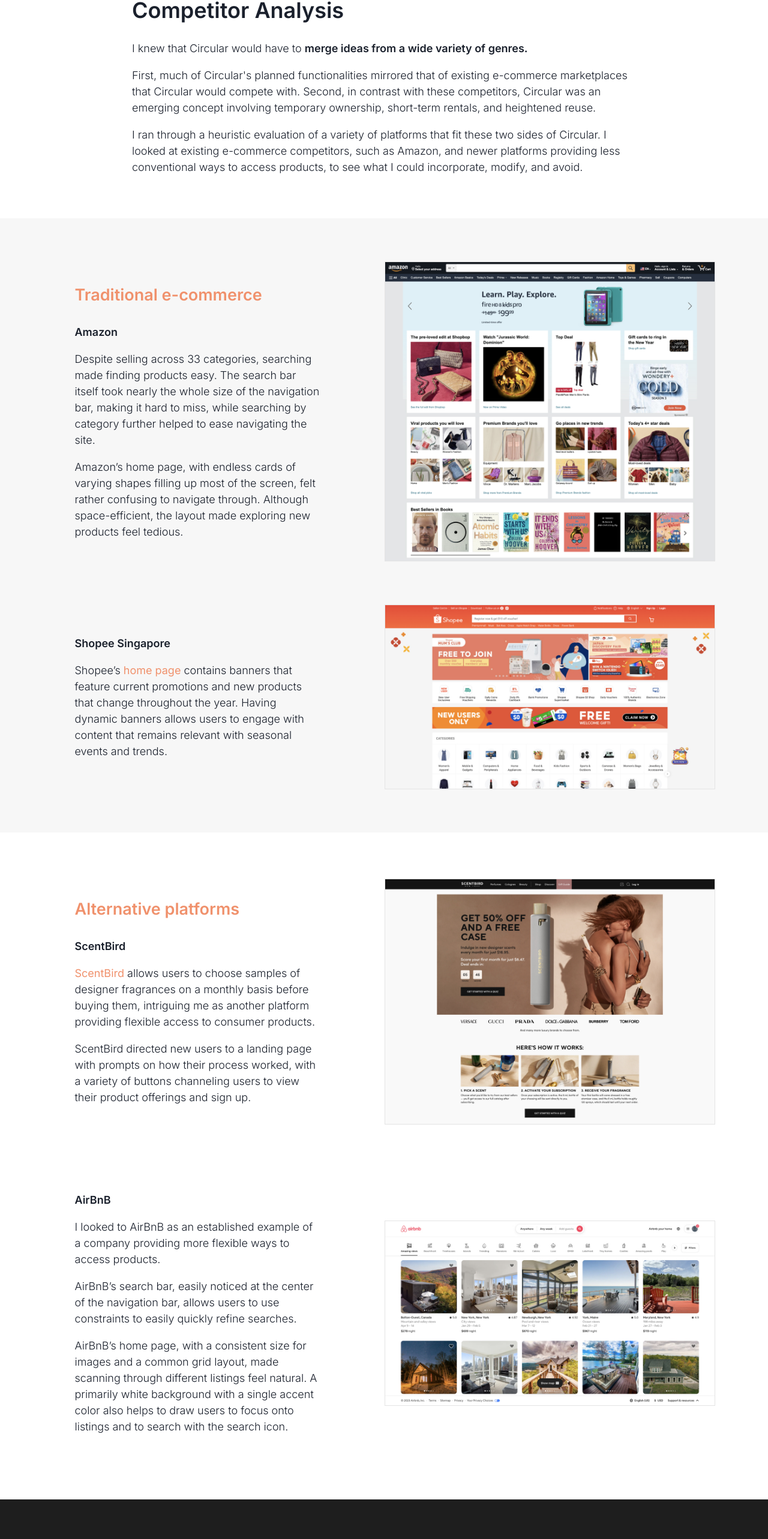
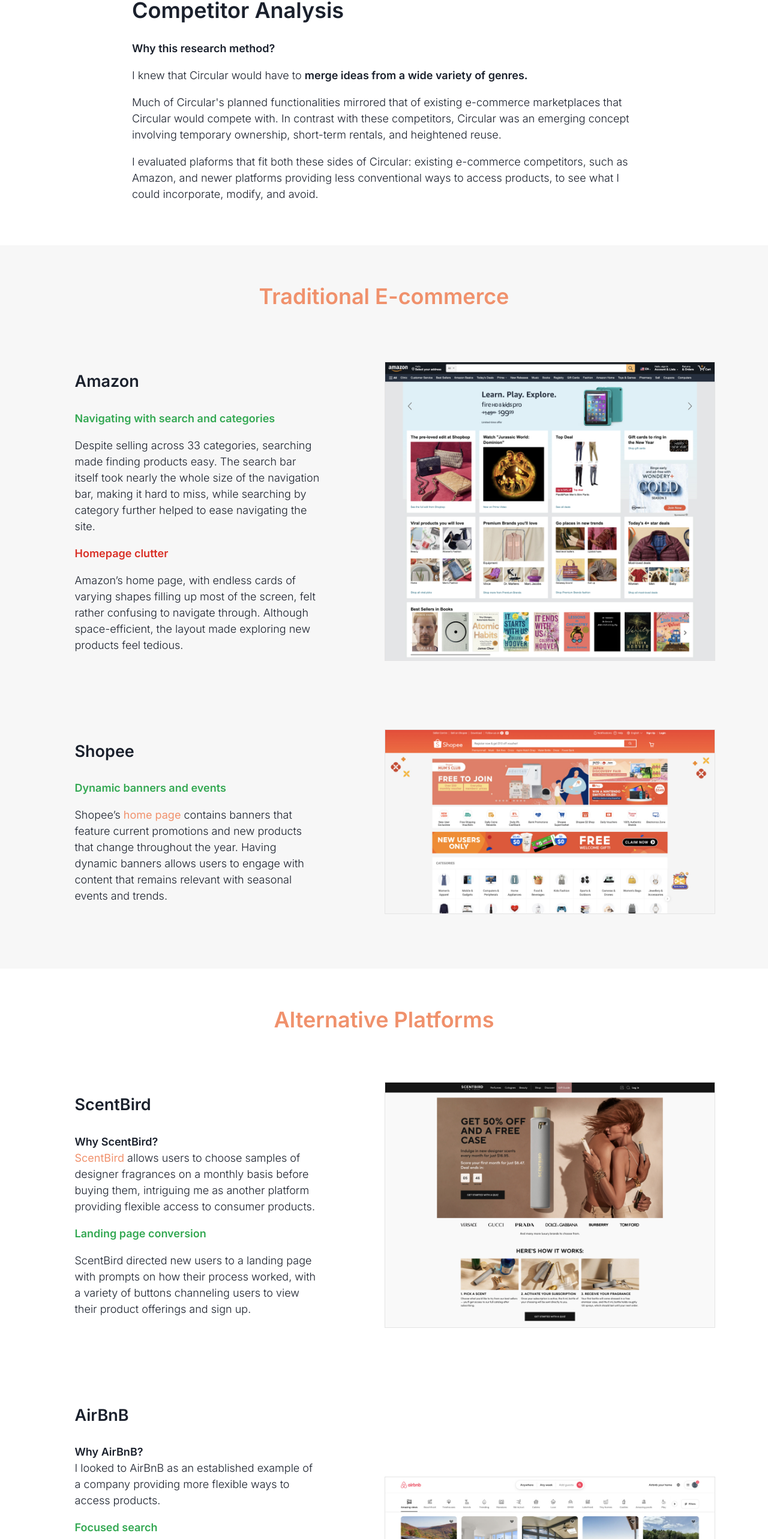
Before and after one commit to shaunlatip/portfolio, a Next.js app: page /circular in a window 1280 px wide. Shown: the part 7511-10077 px from the top of the page at 60% size. Built offline with nearby package versions, Linux system fonts and the light colour scheme.

Commit message:
Big scannability improvements to circular, tweaks to check/exploreri/index

```diff
--- a/pages/circular.tsx
+++ b/pages/circular.tsx
@@ -442,14 +442,15 @@
                             {/* <div className={projectStyles.sectionTitleLarge} style={{paddingBottom: '0'}}>Prototyping</div> */}
                             <div className={projectStyles.sectionTitleLarge}>Research</div>
                             <h2 className={projectStyles.h2SectionHeader}>Competitor Analysis</h2>
+                            <b>Why this research method?</b>
                             <p>
                                 I knew that Circular would have to <span style={{fontWeight: 600}}>merge ideas from a wide variety of genres.</span>
                             </p>
                             <p>
-                                 First, much of Circular's planned functionalities mirrored that of existing e-commerce marketplaces that Circular would compete with. Second, in contrast with these competitors, Circular was an emerging concept involving temporary ownership, short-term rentals, and heightened reuse.
-                            </p>
-                            <p>
-                                I ran through a heuristic evaluation of a variety of platforms that fit these two sides of Circular. I looked at existing e-commerce competitors, such as Amazon, and newer platforms providing less conventional ways to access products, to see what I could incorporate, modify, and avoid.
+                                 Much of Circular's planned functionalities mirrored that of existing e-commerce marketplaces that Circular would compete with. In contrast with these competitors, Circular was an emerging concept involving temporary ownership, short-term rentals, and heightened reuse.
+                            </p>
+                            <p>
+                                I evaluated plaforms that fit both these sides of Circular: existing e-commerce competitors, such as Amazon, and newer platforms providing less conventional ways to access products, to see what I could incorporate, modify, and avoid.
                             </p>
                         </div>
 
@@ -460,13 +461,15 @@
                     </div>
 
                     <div className={projectStyles.sectionContainerGray} style={{padding: 0}}>
+                    <h2 style={{color: '#F0916C', paddingTop: '4rem'}}>Traditional E-commerce</h2>
                         <div className={projectStyles.spreadRow} style={{gap: '4rem', marginTop: '4rem'}}>
                             <div className={projectStyles.spreadRowText}>
-                                <h3 style={{color: '#F0916C'}}>Traditional e-commerce</h3>
-                                <b>Amazon</b>
+                                <h3>Amazon</h3>
+                                <b style={{color: '#33a852'}}>Navigating with search and categories</b>
                                 <p>
                                     Despite selling across 33 categories, searching made finding products easy. The search bar itself took nearly the whole size of the navigation bar, making it hard to miss, while searching by category further helped to ease navigating the site.
                                 </p>
+                                <b style={{color: '#d92f25'}}>Homepage clutter</b>
                                 <p>
                                     Amazon’s home page, with endless cards of varying shapes filling up most of the screen, felt rather confusing to navigate through. Although space-efficient, the layout made exploring new products feel tedious.
                                 </p>
@@ -475,9 +478,8 @@
                         </div>
                         <div className={projectStyles.spreadRow}style={{gap: '4rem', marginBottom: '4rem'}}>
                             <div className={projectStyles.spreadRowText}>
-                                <b>
-                                    Shopee Singapore
-                                </b>
+                                <h3>Shopee</h3>
+                                <b style={{color: '#33a852'}}>Dynamic banners and events</b>
                                 <p>
                                     Shopee’s <Link className={homeStyles.primaryLink} target="_blank" href="https://shopee.sg/">home page</Link> contains banners that feature current promotions and new products that change throughout the year. Having dynamic banners allows users to engage with content that remains relevant with seasonal events and trends.
                                 </p>
@@ -486,17 +488,23 @@
                         </div>
                     </div>
 
+
+
                     <div className={projectStyles.sectionContainer} style={{padding: 0}}>
+                        <h2 style={{color: '#F0916C', paddingTop: '4rem'}}>Alternative Platforms</h2>
                         <div className={projectStyles.spreadRow}style={{gap: '4rem', marginTop: '4rem'}}>
 
                             <div className={projectStyles.spreadRowText}>
-                                <h3 style={{color: '#F0916C'}}>Alternative platforms</h3>
-                                <b>
-                                    ScentBird
-                                </b>
-                                <p>
-                                    <Link className={homeStyles.primaryLink} target="_blank" href="https://www.scentbird.com/">ScentBird</Link> allows users to choose samples of designer fragrances on a monthly basis before buying them, intriguing me as another platform providing flexible access to consumer products.
-                                </p>
+                                {/* <h3 style={{color: '#F0916C'}}>Alternative platforms</h3> */}
+                                <h3>ScentBird</h3>
+
+                                <div>
+                                    <b>Why ScentBird?</b>
+                                    <p>
+                                        <Link className={homeStyles.primaryLink} target="_blank" href="https://www.scentbird.com/">ScentBird</Link> allows users to choose samples of designer fragrances on a monthly basis before buying them, intriguing me as another platform providing flexible access to consumer products.
+                                    </p>
+                                </div>
+                                <b style={{color: '#33a852'}}>Landing page conversion</b>
                                 <p>
                                     ScentBird directed new users to a landing page with prompts on how their process worked, with a variety of buttons channeling users to view their product offerings and sign up.
                                 </p>
@@ -507,19 +515,25 @@
                         <div className={projectStyles.spreadRow}style={{gap: '4rem', marginBottom: '4rem'}}>
 
                             <div className={projectStyles.spreadRowText}>
-                                <b>
+                                <h3>
                                     AirBnB
-                                </b>
+                                </h3>
+                                <div>
+                                    <b>Why AirBnB?</b>
+                                    <p>
+                                        I looked to AirBnB as an established example of a company providing more flexible ways to access products.
+                                    </p>
+                                </div>
+                                <b style={{color: '#33a852'}}>Focused search</b>
                                 <p>
-                                    I looked to AirBnB as an established example of a company providing more flexible ways to access products.
+                                    AirBnB's search bar, easily noticed at the center of the navigation bar, allows users to use constraints to easily quickly refine searches.
                                 </p>
+                                <b style={{color: '#33a852'}}>Consistent containers</b>
                                 <p>
-                                    AirBnB’s search bar, easily noticed at the center of the navigation bar, allows users to use constraints to easily quickly refine searches.
+                                    Listing's on AirBnB’s home page, with consistent sizing and layout, made scanning feel effortless.
                                 </p>
-                                <p>
-                                    AirBnB’s home page, with a consistent size for images and a common grid layout, made scanning through different listings feel natural.
-                                    A primarily white background with a single accent color also helps to draw users to focus onto listings and to search with the search icon.
-                                </p>
+                                <b style={{color: '#33a852'}}>Light styling</b>
+                                <p>A primarily white background with a single accent color places visual weight on listings.</p>
                             </div>
                             <Image style={{border: '1px solid #E4E4E4'}} alt="AirBnB home page" src="/circular/airbnb.jpg" height={321.6} width={551} />
 
@@ -528,7 +542,7 @@
 
                     <div className={projectStyles.sectionContainerDark}>
                         <div className={projectStyles.section} style={{marginTop: '0rem'}}>
-                            <h4 style={{fontWeight: 600}}>This analysis led me make several design choices.</h4>
+                            <h4 style={{fontWeight: 600}}>Competitive analysis led me to several design choices.</h4>
                             <div className={projectStyles.olLarge}>
                                 <div className={projectStyles.olItemLarge}>
                                     <span style={{fontSize: '1.5rem'}}>1</span>
@@ -548,7 +562,7 @@
                                             Highlighting categories
                                         </b>
                                         <p>
-                                            Many marketplaces prominently featured a list of different product categories on their home page. I felt this was applicable to Circular in two ways: quickly communicating to users the range of products Circular could offer, and allowing users to quickly filter and browse categories they are interested in.
+                                            Provided two benefits: quickly communicating to users the range of products Circular could offer, and allowing users to quickly filter and browse categories they are interested in.
                                         </p>
                                     </div>
                                 </div>
@@ -559,10 +573,7 @@
                                             Three simple steps
                                         </b>
                                         <p>
-                                            I examined existing, emerging platforms offering unconventional ways to try or access products. From this, I learned that websites that clearly communicated a simple process of ordering felt much easier to understand and navigate.
-                                        </p>
-                                        <p>
-                                            Thus, I streamlined Circular's user process into three steps: Choosing a product, trying it, and buying/returning it - a pattern used in the landing page and across the platform.
+                                            Websites with a simple, straightforward, and consistent process felt the easiest to understand, leading to a three-step approach for communicating Circular's process.
                                         </p>
                                     </div>
                                 </div>
@@ -574,9 +585,10 @@
                         <div className={projectStyles.section}>
                             {/* <div className={projectStyles.sectionTitleLarge} style={{paddingBottom: '0'}}>Process</div> */}
                             <h2 className={projectStyles.h2SectionHeader}>User Flows</h2>
-                            <p>
-                                I developed a user flow that would guide our initial prototype. With just two weeks for this solution, I decided designing based on user tasks would be time-efficient and effective.
-                            </p>
+                            <b>Why choose this?</b>
+                                <p>
+                                    With just two weeks for this solution, I decided designing based on user tasks would be time-efficient and effective.
+                                </p>
                             <p>
                                 I made sure to consider how a variety of different possible users, each with a unique set of tasks they set out to complete, might be able to access and navigate a single website.
                             </p>
@@ -668,7 +680,7 @@
                                             Landing page
                                         </b>
                                         <p>
-                                            I decided on having users first go through a landing page to acquaint users with Circular's unique subscription model. This was inspired by how ScentBird and other emerging platforms similarly used a landing page.
+                                            I decided on having users first go through a landing page to acquaint users with Circular's unique subscription model.
                                         </p>
                                     </div>
                                 </div>
@@ -679,7 +691,7 @@
                                             Logged in and out states
                                         </b>
                                         <p>
-                                            A logged out state and logged in state exist for certain pages, to prevent new users from being overwhelmed irrelevant information to their conversion, and to streamline information for returning users.
+                                            A logged out state and logged in state exist for certain pages to prioritize information differently for new users and returning users.
                                         </p>
                                     </div>
                                 </div>
@@ -690,7 +702,7 @@
                                             Centralized explore page
                                         </b>
                                         <p>
-                                            A centralized Explore page lets users explore and search for new products, and, if logged in, allow easier managing of accounts. Centralization also allowed users to return to this page to reset after errors.
+                                            Allowing users to explore and search for new products, and, if logged in, allow easier managing of accounts. Centralization allowed users to return home to reset after errors.
                                         </p>
                                     </div>
                                 </div>
@@ -845,9 +857,7 @@
                                 Why these choices?
                             </h4>
                             <p>
-                                As an emerging startup competing with a plethora of established e-commerce platforms, I found it important for Circular to host a distinctive brand identity.
-                            </p>
-                            <p> I designed a visual identity that centered around creating an <span style={{fontWeight: 600}}>approachable, inviting,</span> and <span style={{fontWeight: 600}}>energetic</span> experience for users; contrasting with the brand identities seen in Circular's main competition.</p>
+                                As an emerging startup competing with a plethora of established e-commerce platforms, I found it important for Circular to host a distinctive brand identity centered around an <span style={{fontWeight: 600}}>approachable, inviting,</span> and <span style={{fontWeight: 600}}>energetic</span> experience for users.</p>
 
                             {/* <p>This goal influenced my visual identity in two ways:</p> */}
 
@@ -1282,16 +1292,17 @@
                     <div className={projectStyles.sectionContainer} ref={userTestingRef}>
                         <div className={projectStyles.section}>
                             <div className={projectStyles.sectionTitleLarge}>User Testing</div>
-                            <h4 style={{fontWeight: 600}}>
+                            {/* <h4 style={{fontWeight: 600}}>
                                 Our project underwent further user testing to gather insights.
-                            </h4>
-                            <p>
-                                With our updates implemented, Juliana and I developed a series of tasks and assesments to be presented to three users on <Link href="https://www.usertesting.com/" target="_blank" className={homeStyles.primaryLink}>usertesting.com</Link> to interact with the interactive Figma prototype updated based on feedback from our first critique session.
-                            </p>
-
-                            <p>
+                            </h4> */}
+                            <h2 className={projectStyles.h2SectionHeader}>Methodology</h2>
+                            <p>
+                                With the completed second iteration of our solution, Juliana and I developed a series of tasks and assesments to be presented to three users on <Link href="https://www.usertesting.com/" target="_blank" className={homeStyles.primaryLink}>usertesting.com</Link>.
+                            </p>
+
+                            {/* <p>
                                 Here, we assessed how users on our prototype started new rentals and managed existing rentals.
-                            </p>
+                            </p> */}
                             <b style={{marginTop: '1rem'}}>
                                 We designed a series of 4 tasks for each user to complete:
                             </b>
@@ -1363,9 +1374,12 @@
 
                     <div className={projectStyles.sectionContainerGray}>
                         <div className={projectStyles.section}>
-                            <h4 style={{fontWeight: 600}}>
+                            {/* <h4 style={{fontWeight: 600}}>
                                 Analyzing these results led us to further insights on how to improve.
-                            </h4>
+                            </h4> */}
+                            <h2 className={projectStyles.h2SectionHeader}>
+                                Analyzing Results
+                            </h2>
                             <p>
                                 Whenever a user we surveyed had difficulty with successfully completing a task, we came up with specific ways to modify our prototype to better achieve our goals.
                             </p>
@@ -1646,7 +1660,8 @@
                             </div>
                         </div>
                         <div className={projectStyles.section} style={{paddingTop: '4rem'}}>
-                            <h4 style={{fontWeight: 600}}>These findings led us to propose four more changes to our second iteration.</h4>
+                            {/* <h4 style={{fontWeight: 600}}>These findings led us to propose four more changes to our second iteration.</h4> */}
+                            <h2 className={projectStyles.h2SectionHeader}>Resulting Design Changes</h2>
                             <div className={projectStyles.olLarge} style={{paddingTop: '2rem', paddingBottom: '2rem', gap: '1.5rem'}}>
                                 <div className={projectStyles.olItemLarge}>
                                     <span style={{fontSize: '1.5rem'}}>1</span>
--- a/pages/exploreri.tsx
+++ b/pages/exploreri.tsx
@@ -343,7 +343,7 @@
                     </div>
 
                     <div className={projectStyles.sectionContainerDark}>
-                        <div className={projectStyles.section} style={{alignItems: 'center'}}>
+                        <div className={projectStyles.section} style={{alignItems: 'center', textAlign: 'center'}}>
                             <h4 style={{fontWeight: 600}}>With these insights, I explored the key problems I would focus on.</h4>
                             <h4>On a broader scale, the website had significant issues surrounding <br/> <span className="primary600">organization</span>, <span className="primary600">platform responsiveness</span>, and <span className="primary600">accessibility</span>.
                             </h4>
--- a/pages/index.tsx
+++ b/pages/index.tsx
@@ -86,7 +86,7 @@
                         <span className={styles.badge}>Interviews</span>
                         <span className={styles.badge}>Field Studies</span>
                       </div>
-                      <p>User observation and interview research on the clinical experience at Brown Health Services.</p>
+                      <p>Field research and interviews examining the front-door clinical experience</p>
                     </div>
                   </div>
                 </Link>
```
Also changed, not shown: pages/checkin.tsx (+13 -9 lines).
